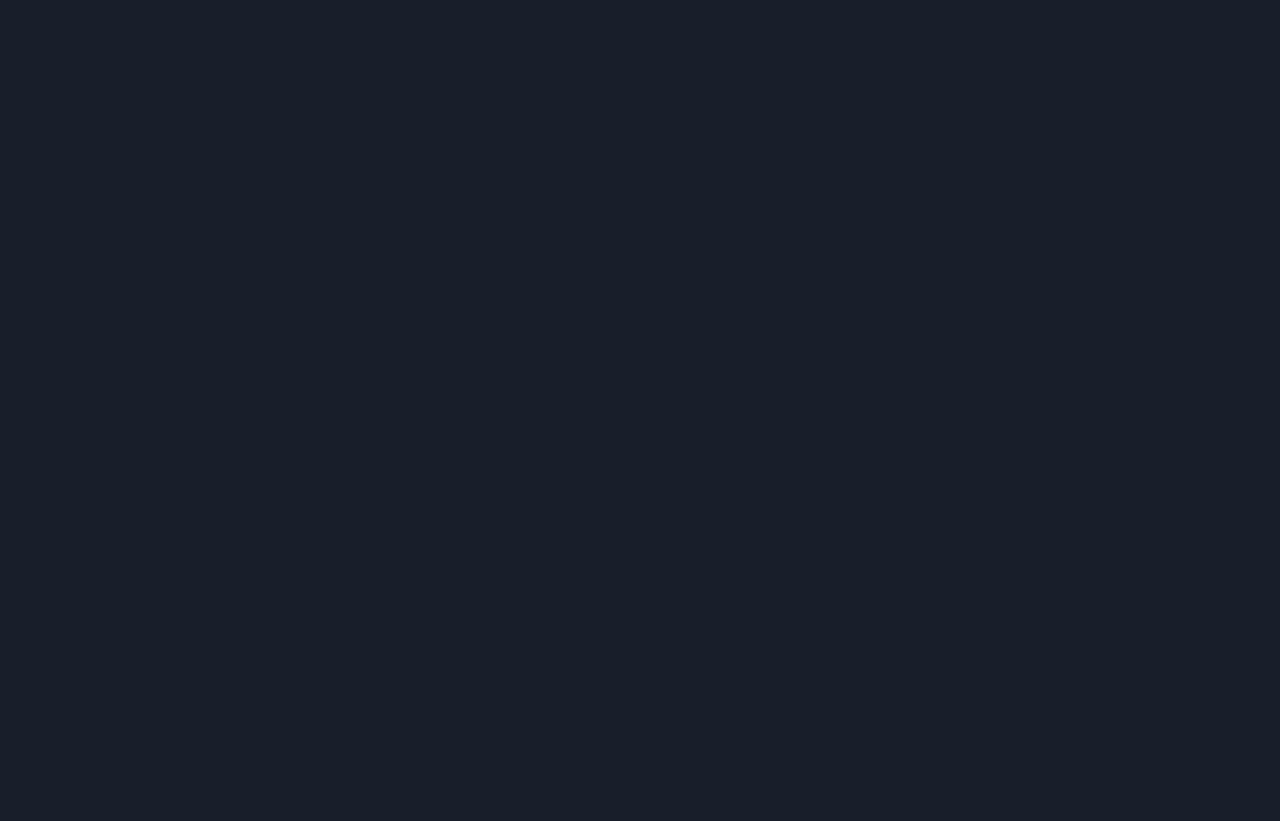
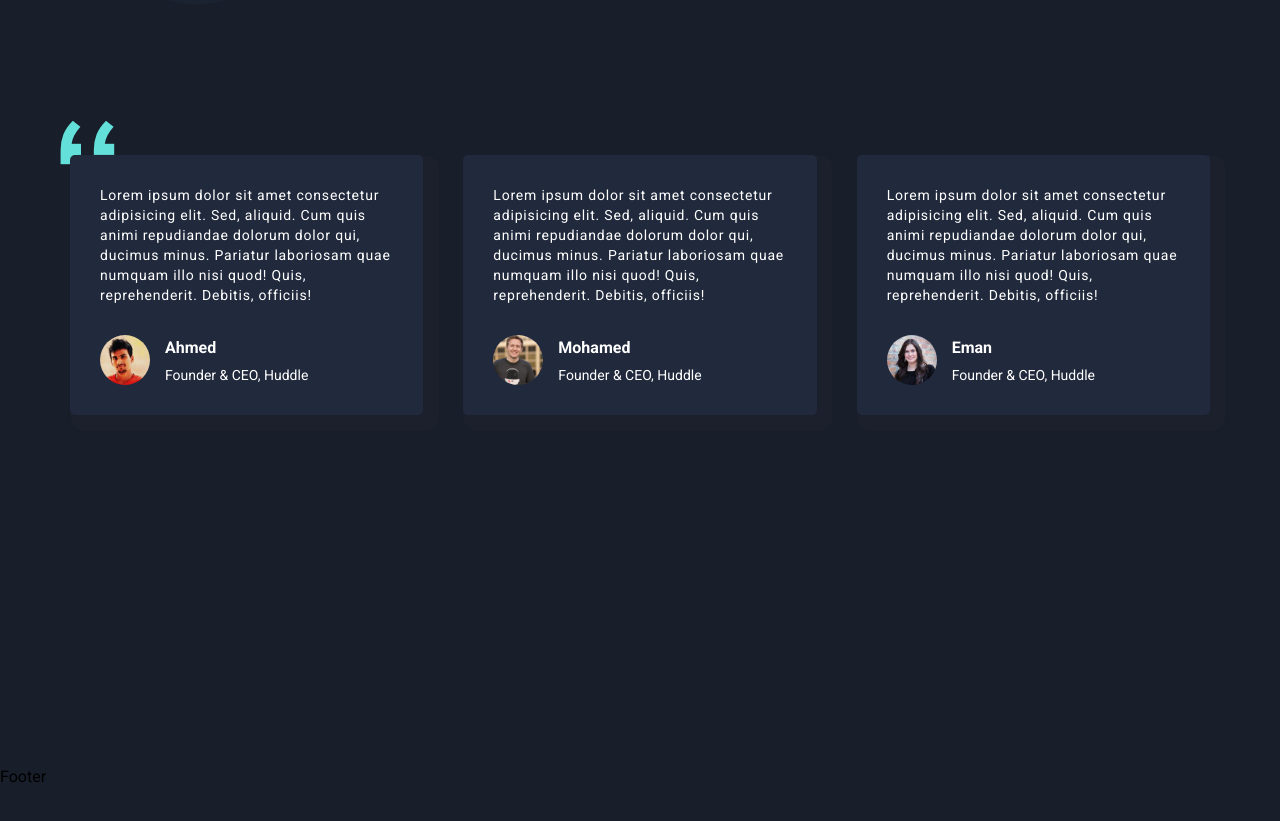
Before and after one commit to AhmedMstafa/fylo, a React (Vite) app: page / in a window 1280 px wide. Shown: the part 2280-3101 px from the top of the page. Built offline with nearby package versions, Linux system fonts and the light colour scheme.

Commit message:
Add testimonails section

```diff
--- a/src/components/Features.jsx
+++ b/src/components/Features.jsx
@@ -25,7 +25,7 @@
   ]);
 
   return (
-    <section>
+    <section className="pb-[150px]">
       <div className="container">
         <div className="grid grid-cols-1 md:grid-cols-2 gap-[100px] w-[865px] mx-auto max-w-full">
           {items.map((item) => (
--- a/src/components/StayProductive.jsx
+++ b/src/components/StayProductive.jsx
@@ -1,6 +1,6 @@
 export default function StayProductive() {
   return (
-    <section>
+    <section className="pb-[150px]">
       <div className="container grid grid-cols-1 md:grid-cols-2 gap-[30px] place-items-center">
         <div>
           <img
--- /dev/null
+++ b/src/components/TestimonialBox.jsx
@@ -0,0 +1,19 @@
+export default function TestimonialBox({ image, desc, name, position }) {
+  return (
+    <div className="bg-[#21293c] rounded-[5px] p-[30px] shadow-[8px_8px_1px_8px_#1c202c]">
+      <p className="text-white text-sm font-normal tracking-[0.8px] mb-[30px]">
+        {desc}
+      </p>
+      <div className="flex items-center gap-[15px]">
+        <img
+          src={`/src/assets/images/${image}`}
+          className="w-[50px] h-[50px] rounded-[50%] object-contain"
+        />
+        <div>
+          <strong className="text-white block mb-[5px]">{name}</strong>
+          <p className="text-white font-normal text-sm">{position}</p>
+        </div>
+      </div>
+    </div>
+  );
+}
--- /dev/null
+++ b/src/components/Testimonials.jsx
@@ -0,0 +1,49 @@
+import { useState } from 'react';
+import TestimonialBox from './TestimonialBox';
+
+export default function Testimonials() {
+  const [testData] = useState([
+    {
+      id: 1,
+      desc: 'Lorem ipsum dolor sit amet consectetur adipisicing elit. Sed, aliquid. Cum quis animi repudiandae dolorum dolor qui, ducimus minus. Pariatur laboriosam quae numquam illo nisi quod! Quis, reprehenderit. Debitis, officiis!',
+      image: 'profile-1.jpg',
+      position: 'Founder & CEO, Huddle',
+      name: 'Ahmed',
+    },
+    {
+      id: 2,
+      desc: 'Lorem ipsum dolor sit amet consectetur adipisicing elit. Sed, aliquid. Cum quis animi repudiandae dolorum dolor qui, ducimus minus. Pariatur laboriosam quae numquam illo nisi quod! Quis, reprehenderit. Debitis, officiis!',
+      image: 'profile-2.jpg',
+      position: 'Founder & CEO, Huddle',
+      name: 'Mohamed',
+    },
+    {
+      id: 3,
+      desc: 'Lorem ipsum dolor sit amet consectetur adipisicing elit. Sed, aliquid. Cum quis animi repudiandae dolorum dolor qui, ducimus minus. Pariatur laboriosam quae numquam illo nisi quod! Quis, reprehenderit. Debitis, officiis!',
+      image: 'profile-3.jpg',
+      position: 'Founder & CEO, Huddle',
+      name: 'Eman',
+    },
+  ]);
+
+  return (
+    <section className="pb-[350px] ">
+      <div className="container relative">
+        <div className="absolute left-[20px] top-[-35px]">
+          <img src="/src/assets/images/bg-quotes.png" alt="quote" />
+        </div>
+        <div className="grid grid-cols-1 md:grid-cols-2 lg:grid-cols-3 gap-[40px] relative z-10">
+          {testData.map((item) => (
+            <TestimonialBox
+              key={item.id}
+              desc={item.desc}
+              image={item.image}
+              position={item.position}
+              name={item.name}
+            />
+          ))}
+        </div>
+      </div>
+    </section>
+  );
+}
--- a/src/pages/Home.jsx
+++ b/src/pages/Home.jsx
@@ -1,13 +1,14 @@
 import Landing from '../components/Landing';
 import Features from '../components/Features.jsx';
 import StayProductive from '../components/StayProductive.jsx';
-
+import Testimonials from '../components/Testimonials.jsx';
 export default function Home() {
   return (
     <>
       <Landing />
       <Features />
       <StayProductive />
+      <Testimonials />
     </>
   );
 }
```
